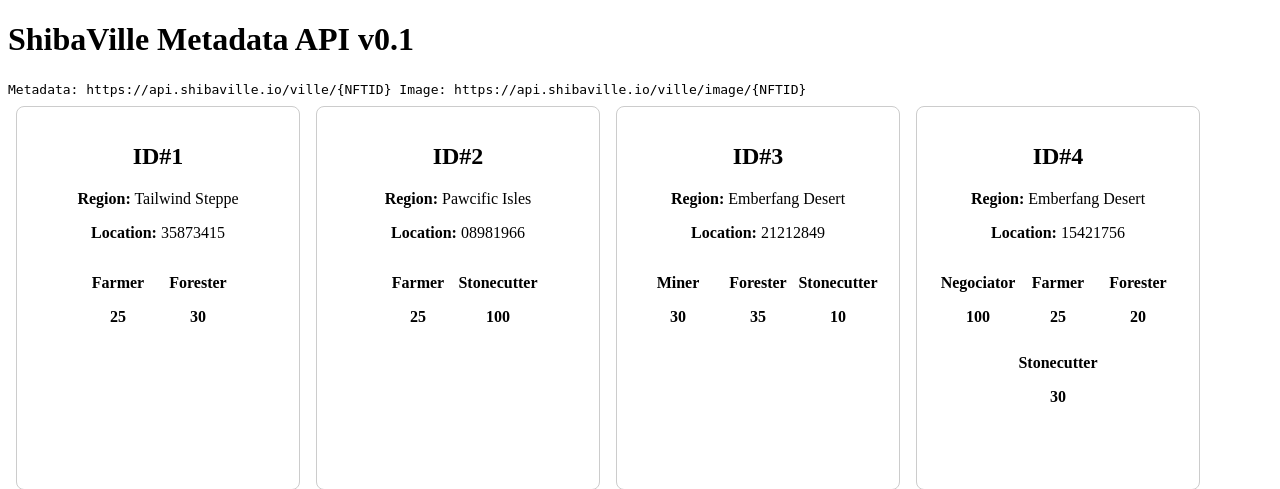
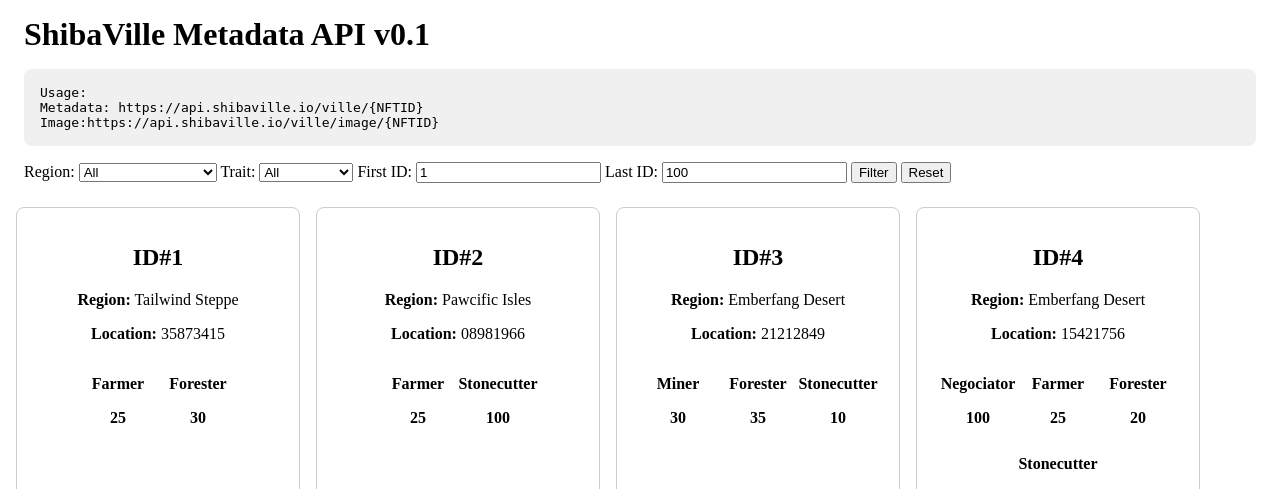
Before and after one commit to 0xShibaDev/metadata, a Flask app: page / in a window 1280 px wide. Shown: the top 489 px of the page. Run offline with Flask 2, Linux system fonts and the light colour scheme; data comes from the database, SQL or seed files in the repository.

Commit message:
adding filters for metadata

```diff
--- a/app.py
+++ b/app.py
@@ -1,4 +1,4 @@
-from flask import Flask, jsonify, send_file, render_template
+from flask import Flask, jsonify, request, send_file, render_template
 import sqlite3
 from PIL import Image, ImageDraw, ImageFont
 import io
@@ -30,17 +30,14 @@ def fetch_metadata_from_db(nft_id):
         }
     return None
 
-def fetch_all_nfts_from_db():
+def fetch_all_nfts_from_db(minRange, maxRange):
     conn = sqlite3.connect(DB_NAME)
     cursor = conn.cursor()
     cursor.execute("SELECT id FROM metadata order by id asc")
-    nft_ids = [row[0] for row in cursor.fetchmany(500)]
+    nft_ids = [row[0] for row in cursor.fetchmany(int(maxRange)) if row[0] >= int(minRange)]
     print(nft_ids)
     conn.close()
     return [fetch_metadata_from_db(nft_id) for nft_id in nft_ids if nft_id is not None]
-
-
-
 # Route to fetch metadata
 @app.route("/ville/<int:nft_id>", methods=["GET"])
 def get_metadata(nft_id):
@@ -80,10 +77,26 @@ def generate_image(nft_id):
     img_byte_arr.seek(0)
     return send_file(img_byte_arr, mimetype="image/png")
 
-
 @app.route("/")
 def home():
-    # Get 500 NFTs from the database
-    nfts = fetch_all_nfts_from_db()
+    # Get query parameters
+    trait_name = request.args.get("trait_name")
+    region = request.args.get("region")
+    minRange = request.args.get("min")
+    maxRange = request.args.get("max")
+
+    if not minRange:
+        minRange = 0
+    if not maxRange:
+        maxRange = 500
+
+    # Get all NFTs from the database
+    nfts = fetch_all_nfts_from_db(int(minRange) , int(maxRange))
+
+    # Filter NFTs by trait_name or region if provided
+    if trait_name and trait_name != "all":
+        nfts = [nft for nft in nfts if any(trait["trait"] == trait_name for trait in nft["attributes"])]
+    if region and region != "all":
+        nfts = [nft for nft in nfts if nft["region"] == region]
 
     return render_template("index.html", nfts=nfts)
--- a/templates/index.html
+++ b/templates/index.html
@@ -5,6 +5,9 @@
     <meta name="viewport" content="width=device-width, initial-scale=1.0" />
     <title>ShibaVille Metadata</title>
     <style>
+      .header {
+        margin: 16px;
+      }
       .card {
         border: 1px solid #ccc;
         border-radius: 8px;
@@ -35,16 +38,64 @@
         width: 80px;
         height: 80px;
       }
+      .metadataUrl{
+        display: block;
+        margin: 16px;
+        padding: 16px;
+        background-color: #f0f0f0;
+        border-radius: 8px;
+      }
+      .filters {
+        margin: 16px;
+      }
     </style>
   </head>
   <body>
-    <h1>ShibaVille Metadata API v0.1</h1>
-    <code>
-      Metadata: https://api.shibaville.io/ville/{NFTID} Image:
-      https://api.shibaville.io/ville/image/{NFTID}
+    <h1 class="header">ShibaVille Metadata API v0.1</h1>
+    <code class="metadataUrl">
+      Usage: <br>
+      Metadata: https://api.shibaville.io/ville/{NFTID} <br>
+      Image:https://api.shibaville.io/ville/image/{NFTID}
     </code>
     <!-- Filters -->
-
+    <form action="/" method="get" class="filters">
+      <label for="region">Region:</label>
+      <select name="region" id="region">
+        <option value="all" {% if request.args.get('region') == 'all' %}selected{% endif %}>All</option>
+        <option value="Barkadia Plains" {% if request.args.get('region') == 'Barkadia Plains' %}selected{% endif %}>Barkadia Plains</option>
+        <option value="Howlheim Peaks" {% if request.args.get('region') == 'Howlheim Peaks' %}selected{% endif %}>Howlheim Peaks</option>
+        <option value="Pawcific Isles" {% if request.args.get('region') == 'Pawcific Isles' %}selected{% endif %}>Pawcific Isles</option>
+        <option value="Emberfang Desert" {% if request.args.get('region') == 'Emberfang Desert' %}selected{% endif %}>Emberfang Desert</option>
+        <option value="Furrenwald Forest" {% if request.args.get('region') == 'Furrenwald Forest' %}selected{% endif %}>Furrenwald Forest</option>
+        <option value="Tailwind Steppe" {% if request.args.get('region') == 'Tailwind Steppe' %}selected{% endif %}>Tailwind Steppe</option>
+        <option value="Furrenace Crater" {% if request.args.get('region') == 'Furrenace Crater' %}selected{% endif %}>Furrenace Crater</option>
+        <option value="Moonhowl Marshes" {% if request.args.get('region') == 'Moonhowl Marshes' %}selected{% endif %}>Moonhowl Marshes</option>
+        <option value="Cloudpaw Heights" {% if request.args.get('region') == 'Cloudpaw Heights' %}selected{% endif %}>Cloudpaw Heights</option>
+      </select>
+      <label for="trait">Trait:</label>
+      <select name="trait_name" id="trait_name">
+        <option value="all" {% if request.args.get('trait_name') == 'all' %}selected{% endif %}>All</option>
+        <option value="Conqueror" {% if request.args.get('trait_name') == 'Conqueror' %}selected{% endif %}>Conqueror</option>
+        <option value="GemSeeker" {% if request.args.get('trait_name') == 'GemSeeker' %}selected{% endif %}>GemSeeker</option>
+        <option value="Negociator" {% if request.args.get('trait_name') == 'Negociator' %}selected{% endif %}>Negociator</option>
+        <option value="Effective" {% if request.args.get('trait_name') == 'Effective' %}selected{% endif %}>Effective</option>
+        <option value="Farmer" {% if request.args.get('trait_name') == 'Farmer' %}selected{% endif %}>Farmer</option>
+        <option value="Miner" {% if request.args.get('trait_name') == 'Miner' %}selected{% endif %}>Miner</option>
+        <option value="Forester" {% if request.args.get('trait_name') == 'Forester' %}selected{% endif %}>Forester</option>
+        <option value="Stonecutter" {% if request.args.get('trait_name') == 'Stonecutter' %}selected{% endif %}>Stonecutter</option>
+      </select>
+      <label for="min">First ID:</label>
+      <input type="number" name="min" id="min" value="{{ request.args.get('min', 1) }}" />
+      <label for="max">Last ID:</label>
+      <input
+        type="number"
+        name="max"
+        id="max"
+        value="{{ request.args.get('max', 100) }}"
+      />
+      <button type="submit">Filter</button>
+      <button type="reset" onclick="window.location.href='/'">Reset</button>
+    </form>
     <!-- NFT Cards -->
     <div id="nft-cards" class="nftlist">
       {% for nft in nfts %}
```
